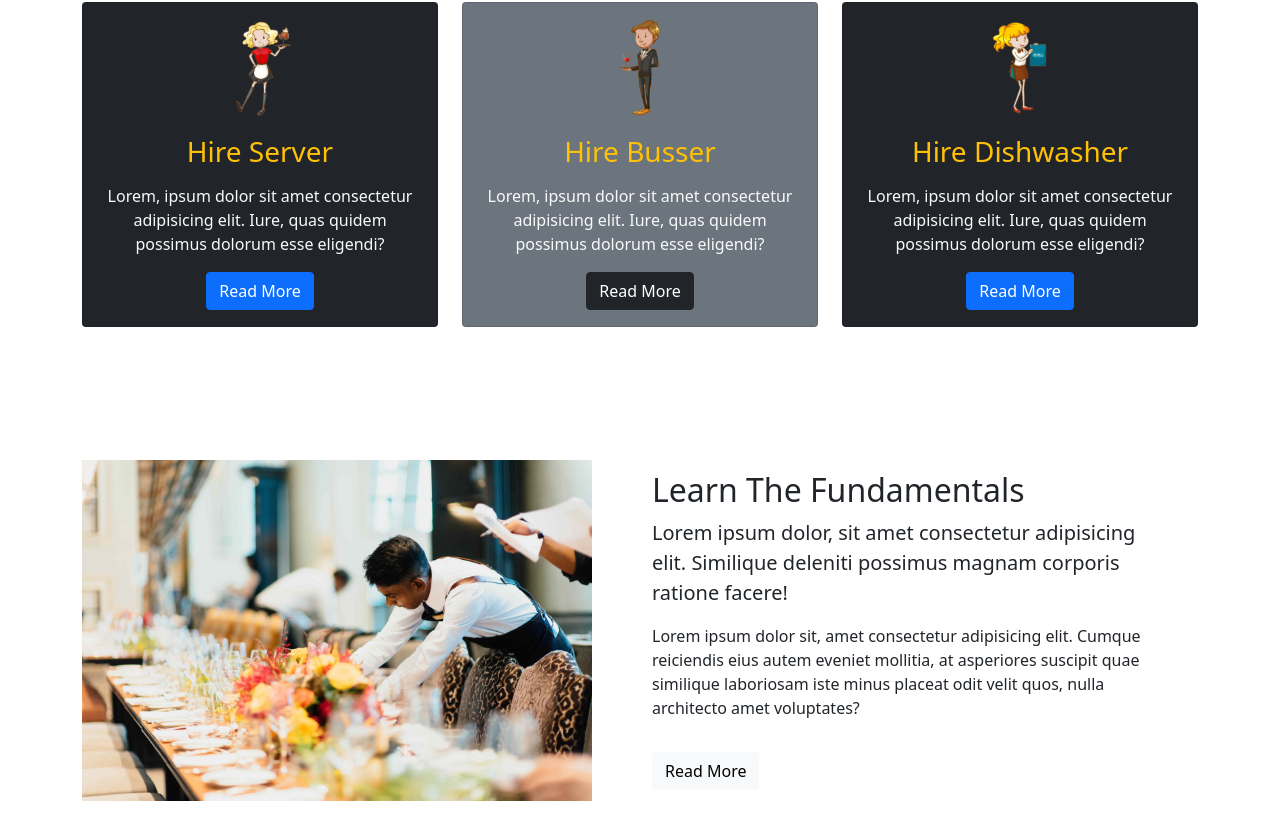
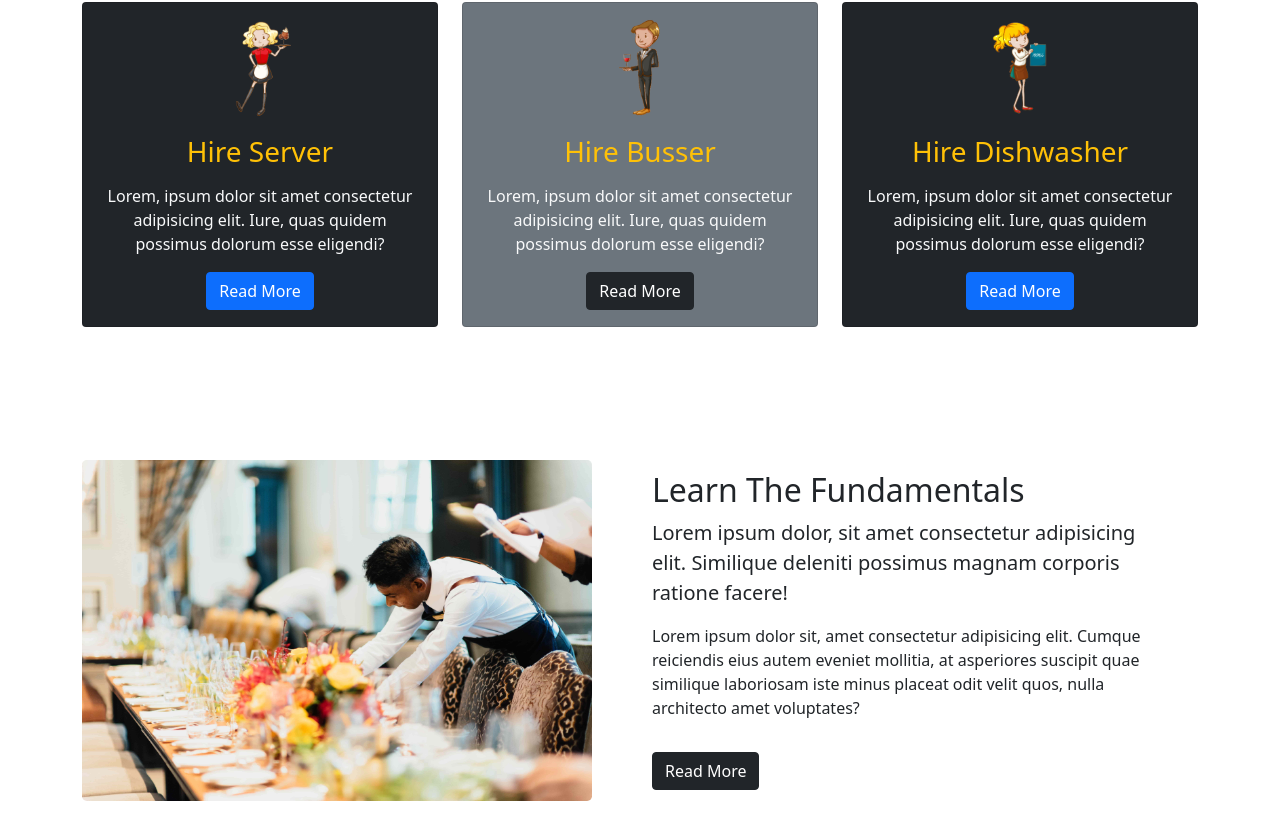
Before and after one commit to mata0050/hire-server, a Next.js app: page / in a window 1280 px wide. Shown: the part 650-1490 px from the top of the page. Built offline with nearby package versions, Linux system fonts and the light colour scheme.

Commit message:
learn more added

```diff
--- a/pages/index.tsx
+++ b/pages/index.tsx
@@ -100,7 +100,7 @@ const Home: NextPage = () => {
       <div className="container">
         <div className="row align-items-center justify-content-between">
           <div className="col-md">
-            <img src="/images/server.jpg" className="img-fluid" alt="" />
+            <img src="/images/server.jpg" className="img-fluid rounded-3" alt="" />
           </div>
           <div className="col-md p-5">
             <h2>Learn The Fundamentals</h2>
@@ -114,7 +114,7 @@ const Home: NextPage = () => {
               quae similique laboriosam iste minus placeat odit velit quos,
               nulla architecto amet voluptates?
             </p>
-            <a href="#" className="btn btn-light mt-3">
+            <a href="#" className="btn btn-dark mt-3">
               <i className="bi bi-chevron-right"></i> Read More
             </a>
           </div>
```
